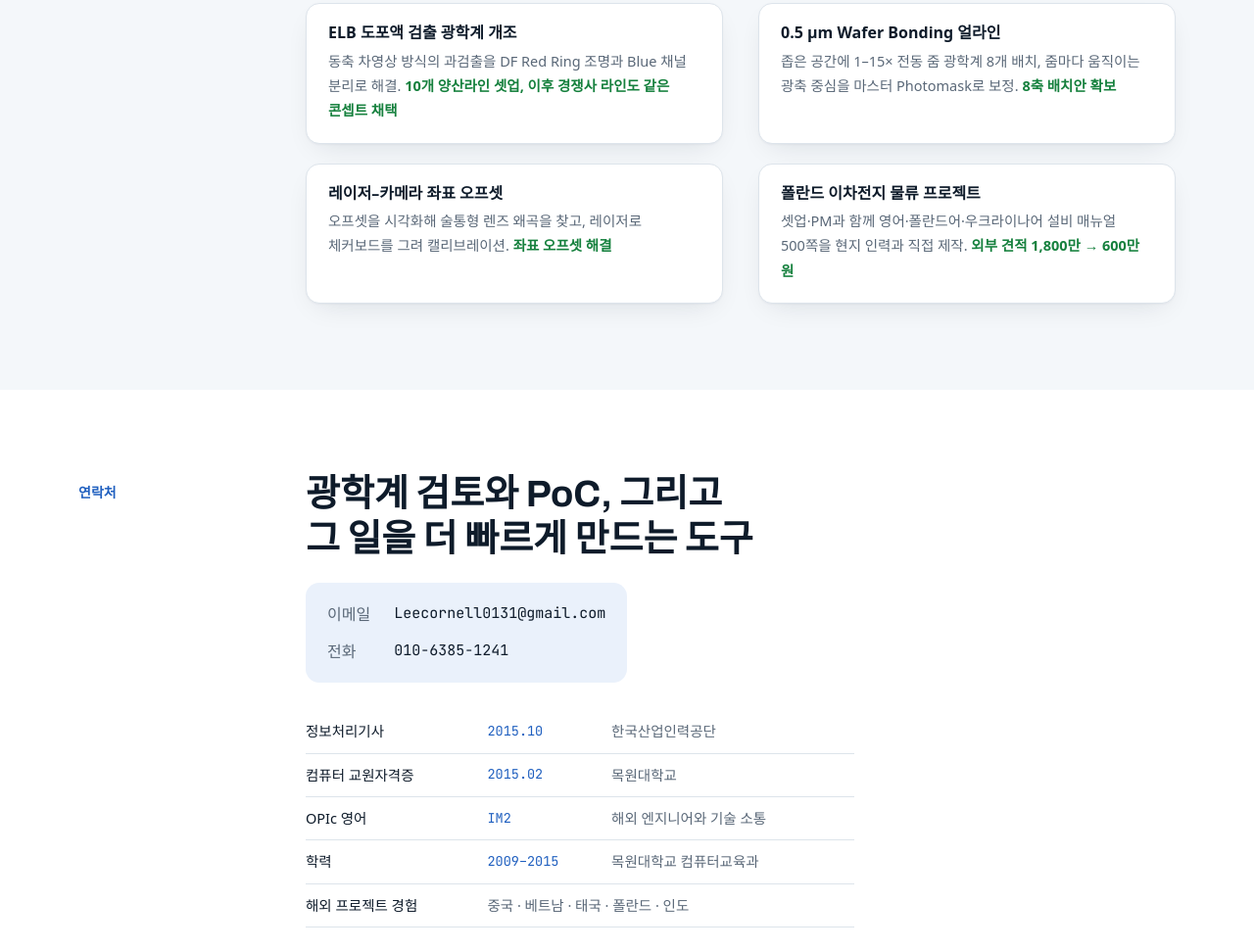
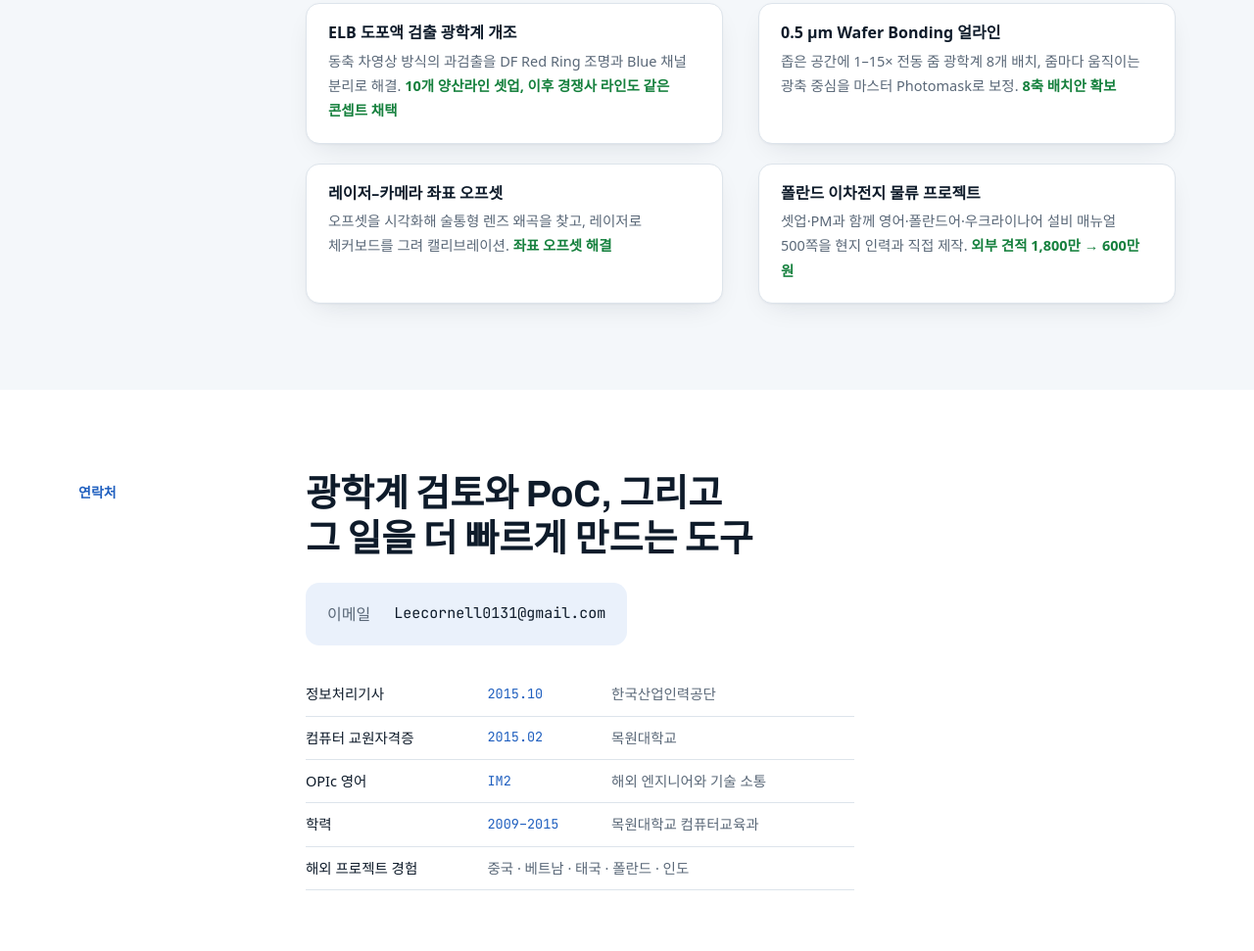
Before and after one commit to leecornell0131-ux/leecornell0131-ux.github.io, a plain HTML site: page portfolio/index.html in a window 1280 px wide. Shown: the part 9508-10479 px from the top of the page at 98% size. Drawn offline with Linux system fonts and the light colour scheme; a web font is replaced by a local one.

Commit message:
Remove phone number from public page
Co-Authored-By: Claude Opus 5.5 <noreply@anthropic.com>
Claude-Session: https://claude.ai/code/session_01UTC3gX7T1MhS5TLEv5tB8g

```diff
--- a/portfolio/index.html
+++ b/portfolio/index.html
@@ -476,7 +476,6 @@ section:nth-of-type(odd){background:var(--band);box-shadow:0 0 0 100vmax var(--b
       <h2>광학계 검토와 PoC, 그리고 그 일을 더 빠르게 만드는 도구</h2>
       <dl>
         <dt>이메일</dt><dd>Leecornell0131@gmail.com</dd>
-        <dt>전화</dt><dd class="num">010-6385-1241</dd>
       </dl>
       <table class="metrics cert-t num"><tbody>
  <tr><td>정보처리기사</td><td class="n">2015.10</td><td>한국산업인력공단</td></tr>
```
